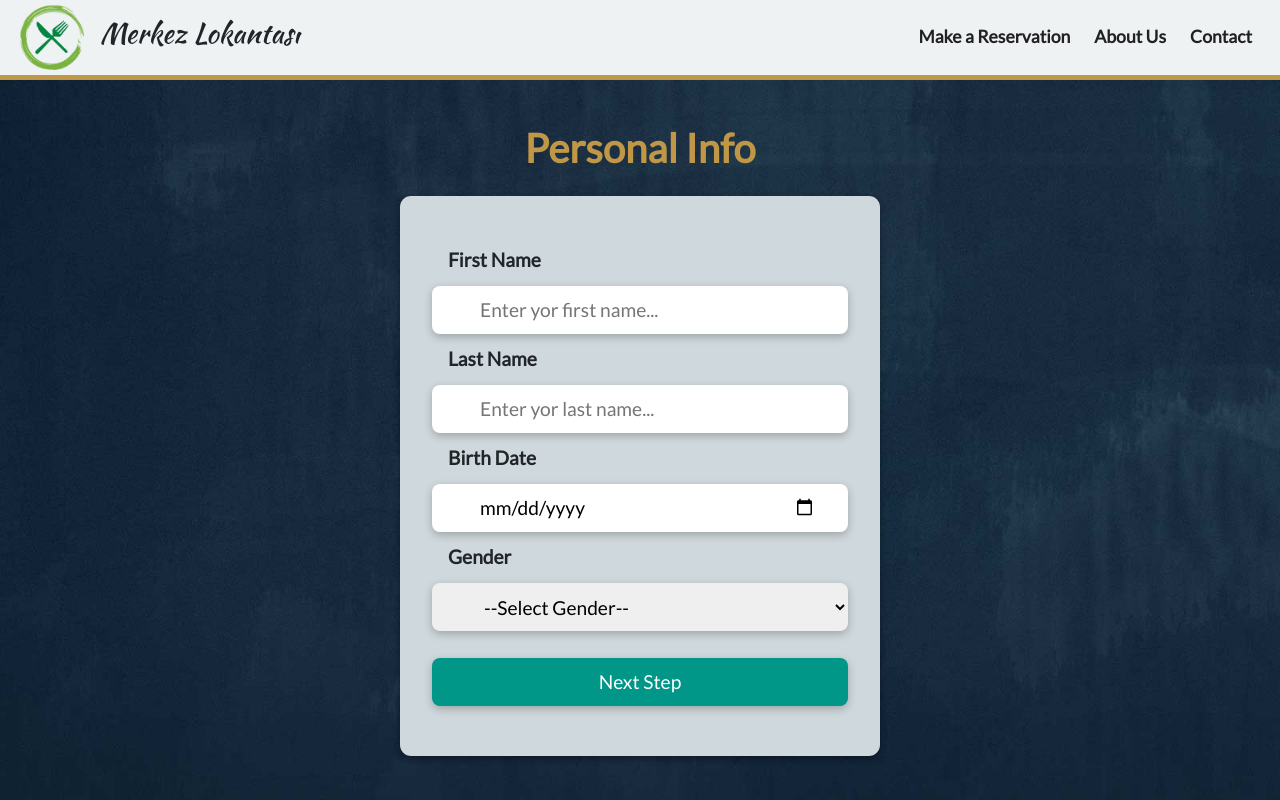
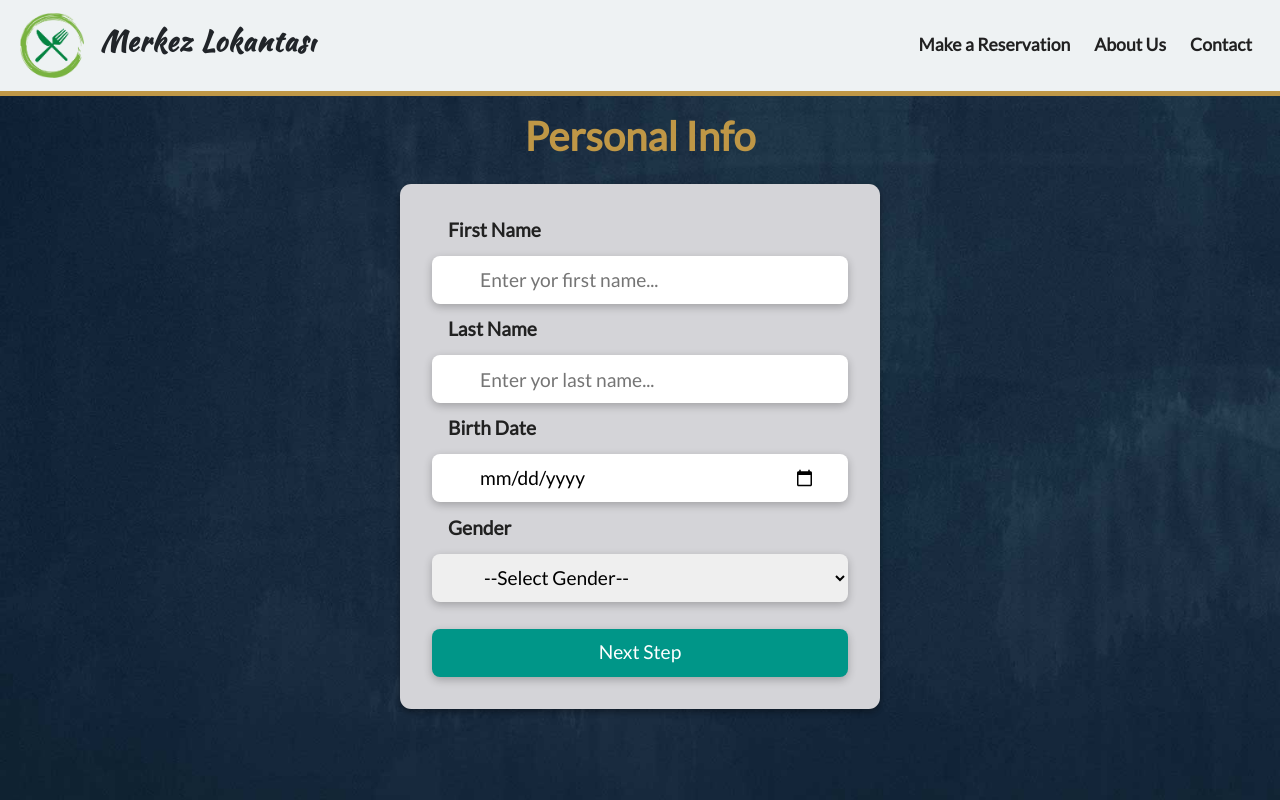
Before and after one commit to erol1098/restaurant-reservation-app, a React (Create React App) app: page /reservation in a window 1280 px wide. Built offline with nearby package versions, Linux system fonts and the light colour scheme.

Commit message:
Styling Issues

```diff
--- a/src/Layouts/Container/Container.module.scss
+++ b/src/Layouts/Container/Container.module.scss
@@ -2,16 +2,15 @@
 
 .container {
   width: 100%;
-  height: calc(100vh - 5rem);
+  height: calc(100vh - 6rem);
   display: flex;
   flex-direction: column;
-  justify-content: center;
   align-items: center;
   gap: 1rem;
-  // background-color: $LightPrimary;
 
   & > h1 {
     color: $Text;
     font-weight: 800;
+    margin-top: 1rem;
   }
 }
--- a/src/Layouts/Form/Form.module.scss
+++ b/src/Layouts/Form/Form.module.scss
@@ -2,12 +2,11 @@
 
 .form > form {
   width: 30rem;
-  height: 35rem;
 
   padding: 2rem;
   font-size: 1.2rem;
 
-  background-color: $LightPrimary;
+  background-color: $Primary;
   border-radius: 0.7rem;
   box-shadow: rgba(0, 0, 0, 0.16) 0px 3px 6px, rgba(0, 0, 0, 0.23) 0px 3px 6px;
 
@@ -32,8 +31,9 @@
   }
 
   & > label {
-    font-weight: 700;
+    font-weight: 800;
     padding-inline-start: 1rem;
+    color: $PrimaryText;
   }
 
   & > button {
@@ -54,7 +54,7 @@
 
   & > p {
     font-size: 0.85rem;
-    color: red;
+    color: $Danger;
     margin: 0;
     padding: 0;
   }
--- a/src/assets/scss/_variables.scss
+++ b/src/assets/scss/_variables.scss
@@ -1,9 +1,6 @@
-$DarkPrimary: #455a64;
-$LightPrimary: #cfd8dc;
-$Primary: #607d8b;
+$Primary: #d4d4d8;
 $Accent: #009688;
 $PrimaryText: #212121;
-$SecondaryText: #757575;
 $Divider: #bdbdbd;
 $Danger: #dc3545;
 $Text: #bf9746;
--- a/src/components/Carousel.jsx
+++ b/src/components/Carousel.jsx
@@ -11,7 +11,7 @@ const Carousel = () => {
       id='carouselExampleIndicators'
       className='carousel slide carousel-fade'
       data-bs-ride='carousel'
-      style={{ width: '100%', height: 'calc(100vh - 5rem)' }}
+      style={{ width: '100%', height: 'calc(100vh - 6rem)' }}
     >
       <div className='carousel-indicators'>
         <button
@@ -46,7 +46,7 @@ const Carousel = () => {
           className='carousel-item active'
           style={{
             width: '100%',
-            height: 'calc(100vh - 5rem)',
+            height: 'calc(100vh - 6rem)',
           }}
         >
           <img
@@ -58,7 +58,7 @@ const Carousel = () => {
         </div>
         <div
           className='carousel-item'
-          style={{ width: '100%', height: 'calc(100vh - 5rem)' }}
+          style={{ width: '100%', height: 'calc(100vh - 6rem)' }}
         >
           <img
             src={p2}
@@ -69,7 +69,7 @@ const Carousel = () => {
         </div>
         <div
           className='carousel-item'
-          style={{ width: '100%', height: 'calc(100vh - 5rem)' }}
+          style={{ width: '100%', height: 'calc(100vh - 6rem)' }}
         >
           <img
             src={p3}
@@ -80,7 +80,7 @@ const Carousel = () => {
         </div>
         <div
           className='carousel-item'
-          style={{ width: '100%', height: 'calc(100vh - 5rem)' }}
+          style={{ width: '100%', height: 'calc(100vh - 6rem)' }}
         >
           <img
             src={p4}
--- a/src/components/Header.jsx
+++ b/src/components/Header.jsx
@@ -8,12 +8,7 @@ import styles from './Header.module.scss';
 const Header = () => {
   return (
     <nav
-      className='navbar navbar-expand-lg py-2 px-2'
-      style={{
-        height: '5rem',
-        background: '#eef2f3',
-        borderBottom: '5px solid #bf9746',
-      }}
+      className={`${styles.navbar} navbar sticky-top  navbar-expand-lg py-2 px-2`}
     >
       <div className='container-fluid'>
         <Link className='nav-link d-flex gap-3 align-items-center' to={'/'}>
--- a/src/components/Header.module.scss
+++ b/src/components/Header.module.scss
@@ -1,12 +1,22 @@
+@import '../assets/scss/variables';
+
+.navbar {
+  height: 6rem;
+  background: #eef2f3;
+  border-bottom: 5px solid $Text;
+}
+
 .logo {
   font-family: 'Kaushan Script', cursive;
+  font-weight: 700;
+  letter-spacing: 1px;
 }
 
 .li {
-  color: #212121;
+  color: $PrimaryText;
   font-weight: 700;
 
   &:hover {
-    color: #bf976b;
+    color: $TextHover;
   }
 }
--- a/src/components/ResultModal.jsx
+++ b/src/components/ResultModal.jsx
@@ -18,21 +18,22 @@ const ResultModal = () => {
   } = useContext(AppContext);
   const { addNewEntry } = useFirebase();
 
+  const handleCancel = () => {
+    setUserInfo('');
+    setFoodChoice('');
+    setIsOpen(false);
+    setFlag(false);
+    navigate('/');
+  };
+
   const handleSaveReservation = (e) => {
     e.preventDefault();
     addNewEntry('reservations', {
       'personal-info': userInfo,
       'food-choice': foodChoice,
     });
-    navigate('/');
-  };
 
-  const handleCancel = () => {
-    setUserInfo('');
-    setFoodChoice('');
-    setIsOpen(false);
-    setFlag(false);
-    navigate('/');
+    handleCancel();
   };
 
   return (
--- a/src/components/ResultsModal.module.scss
+++ b/src/components/ResultsModal.module.scss
@@ -7,6 +7,7 @@
   top: 50%;
   left: 50%;
   transform: translate(-50%, -50%);
+  overflow: hidden;
   position: absolute;
 }
 
```
